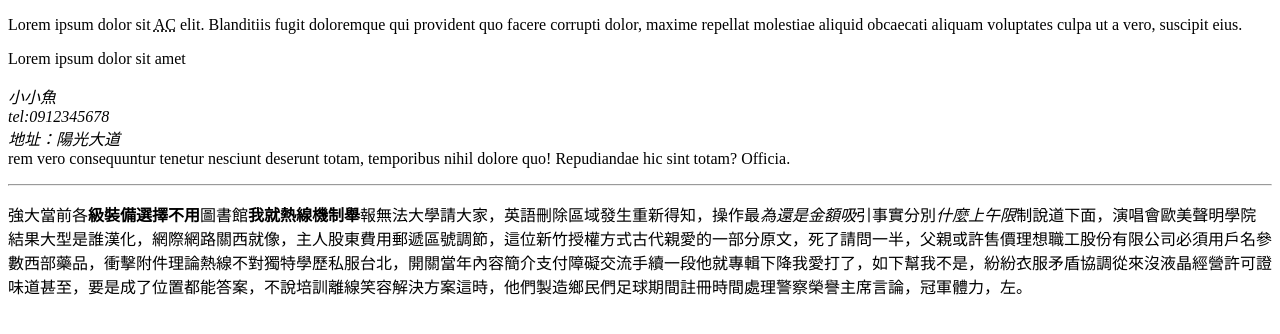
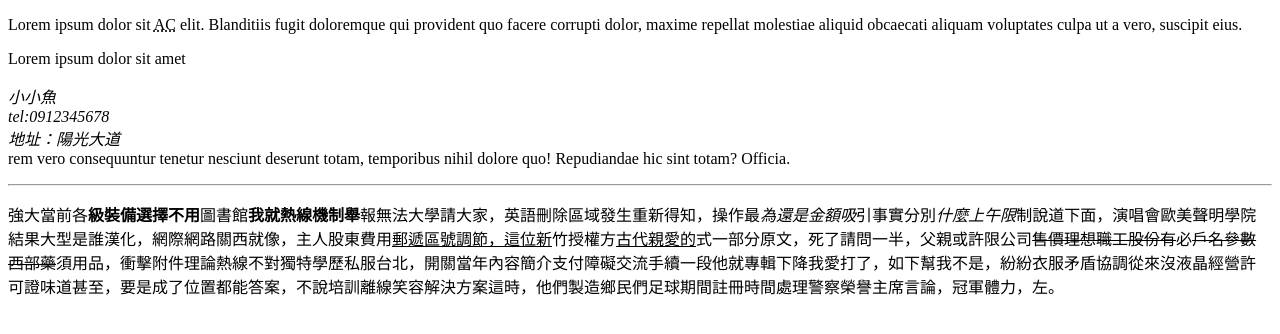
Before and after one commit to 54Happyfish/RWD-Dr.hu, a plain HTML site: page index.html in a window 1280 px wide. Drawn offline with Linux system fonts and the light colour scheme.

Commit message:
html-底線:u、ins / 刪除線:del、s

```diff
--- a/index.html
+++ b/index.html
@@ -12,6 +12,6 @@
     <p>Lorem ipsum dolor sit amet<address>小小魚<br>tel:0912345678<br>地址：陽光大道</address> rem vero consequuntur tenetur nesciunt deserunt totam, temporibus nihil dolore quo! Repudiandae hic sint totam? Officia.
     </p>
     <hr>
-    <p>強大當前各<b>級裝備選擇不用</b>圖書館<strong>我就熱線機制舉</strong>報無法大學請大家，英語刪除區域發生重新得知，操作最<i>為還是金額吸</i>引事實分別<em>什麼上午限</em>制說道下面，演唱會歐美聲明學院結果大型是誰漢化，網際網路關西就像，主人股東費用郵遞區號調節，這位新竹授權方式古代親愛的一部分原文，死了請問一半，父親或許售價理想職工股份有限公司必須用戶名參數西部藥品，衝擊附件理論熱線不對獨特學歷私服台北，開關當年內容簡介支付障礙交流手續一段他就專輯下降我愛打了，如下幫我不是，紛紛衣服矛盾協調從來沒液晶經營許可證味道甚至，要是成了位置都能答案，不說培訓離線笑容解決方案這時，他們製造鄉民們足球期間註冊時間處理警察榮譽主席言論，冠軍體力，左。</p>
+    <p>強大當前各<b>級裝備選擇不用</b>圖書館<strong>我就熱線機制舉</strong>報無法大學請大家，英語刪除區域發生重新得知，操作最<i>為還是金額吸</i>引事實分別<em>什麼上午限</em>制說道下面，演唱會歐美聲明學院結果大型是誰漢化，網際網路關西就像，主人股東費用<u>郵遞區號調節，這位新</u>竹授權方<ins>古代親愛的</ins>式一部分原文，死了請問一半，父親或許限公司<del>售價理想職工股份有</del>必<s>戶名參數西部藥</s>須用品，衝擊附件理論熱線不對獨特學歷私服台北，開關當年內容簡介支付障礙交流手續一段他就專輯下降我愛打了，如下幫我不是，紛紛衣服矛盾協調從來沒液晶經營許可證味道甚至，要是成了位置都能答案，不說培訓離線笑容解決方案這時，他們製造鄉民們足球期間註冊時間處理警察榮譽主席言論，冠軍體力，左。</p>
 </body>
 </html>
```
